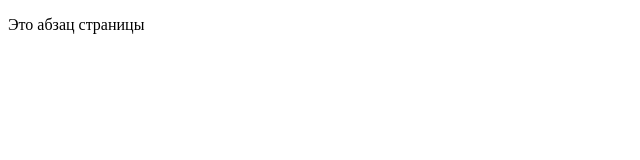
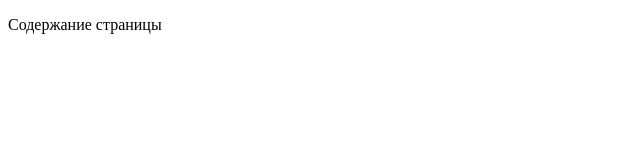
Before and after one commit to WebHeroSchool/First_html_lav, a plain HTML site: page index.html in a window 1280 px wide. Shown: the full height of the page, 0-640 px from the left. Drawn offline with Linux system fonts and the light colour scheme.

Commit message:
new text in index

```diff
--- a/index.html
+++ b/index.html
@@ -1,10 +1,10 @@
 <!DOCTYPE html>
 <html>
-<haed>
+<head>
   <meta charset="utf-8"/>
   <title> Название новой web-страницы</title>
   </head>
     <body>
-    <p> Это абзац страницы</p>
+    <p> Содержание страницы</p>
     </body>
     </html>
```
